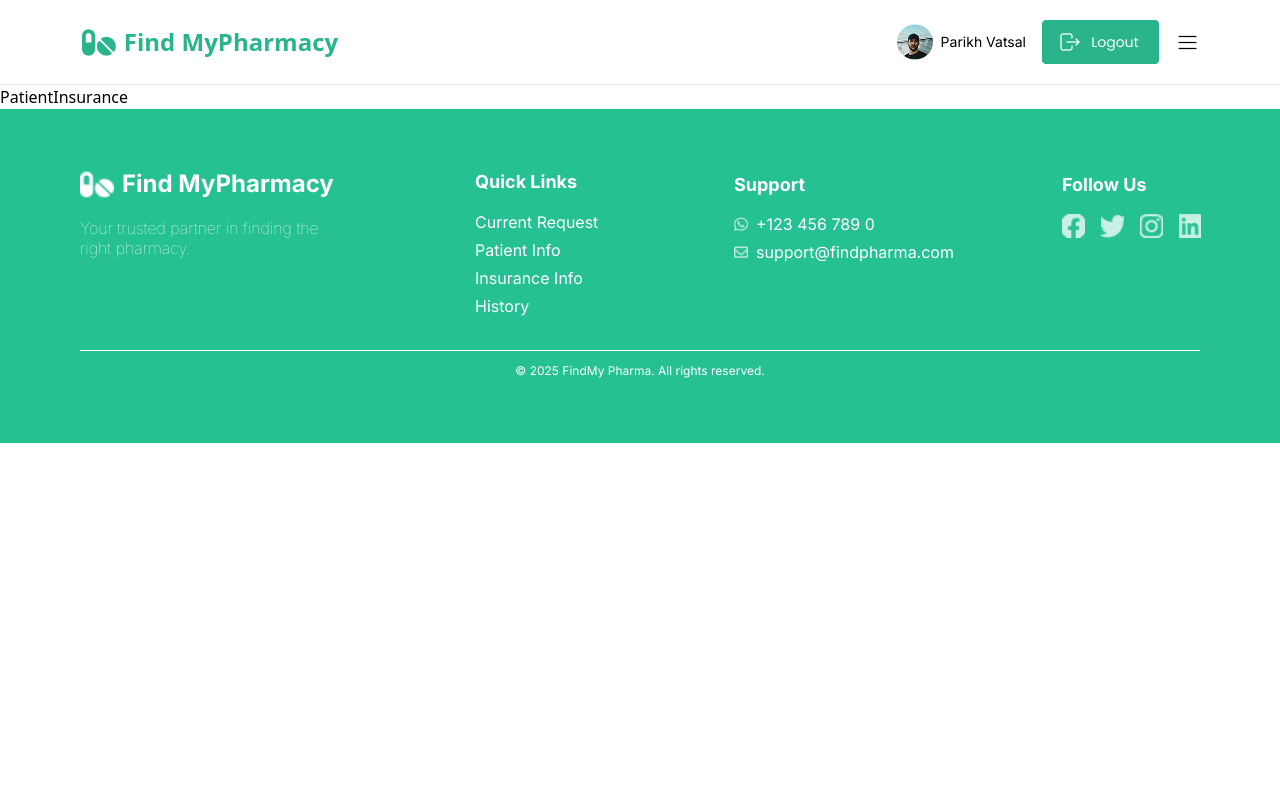
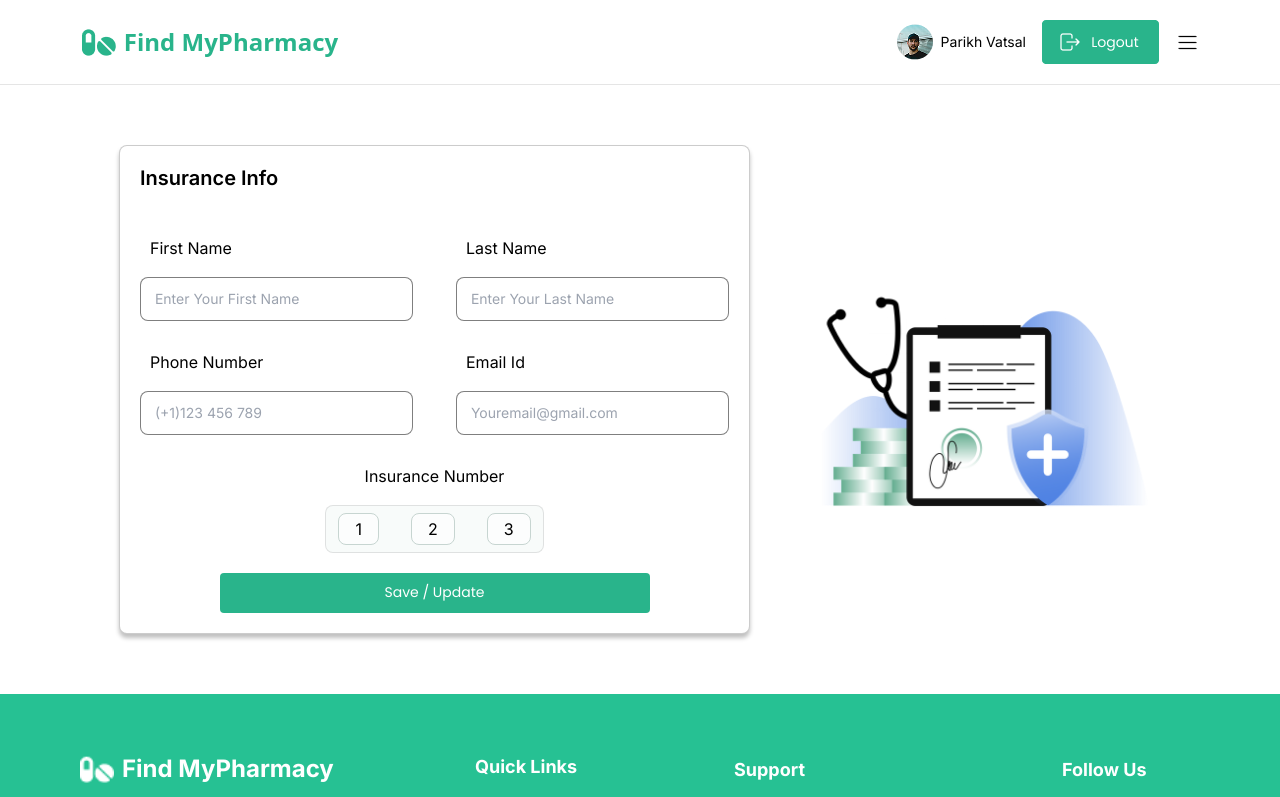
Before and after one commit to VatsalParikh0112/Pharmacy-website, a React (Vite) app: page /PatientHomepage/PatientInsurance in a window 1280 px wide. Shown: the top 797 px of the page. Built offline with nearby package versions, Linux system fonts and the light colour scheme.

Commit message:
insurance

```diff
--- a/src/pages/Patient/PatientInsurance.jsx
+++ b/src/pages/Patient/PatientInsurance.jsx
@@ -1,9 +1,106 @@
-import React from 'react'
+import React, { useState } from "react";
+import Insurance from "../../assets/Patient/Insurance.png";
 
 const PatientInsurance = () => {
+  const [activeButton, setActiveButton] = useState(null);
+
   return (
-    <div>PatientInsurance</div>
-  )
-}
+    <>
+      <div className=" flex flex-col w-full lg:items-center lg:justify-center lg:flex-row px-[16px] md:px-[32px] py-[30px] md:py-[60px] lg:py-[60px] gap-[24px] lg:gap-[49px] ">
+        <div className=" flex flex-col items-center order-1 lg:order-2 ">
+          <img
+            className=" w-[240px] h-[240px] md:w-[274px] md:h-[274px] lg:w-[362px] lg:h-[362px] "
+            src={Insurance}
+            alt=""
+          />
+        </div>
+        <div className=" flex flex-col items-start w-full lg:w-[631px] xl:w-[829px] rounded-[8px] border border-black/20 bg-white shadow-[0_4px_4px_0_rgba(0,0,0,0.25)] order-2 lg:order-1 gap-[24px] px-[20px] py-[20px] md:gap-[36px] ">
+          <div className=" font-inter font-semibold text-[20px] leading-[25.2px] ">
+            Insurance Info
+          </div>
+          <div className=" flex flex-col font-inter flex-start w-full gap-[20px] ">
+            <div className=" flex flex-col md:flex-row md:justify-between w-full gap-[16px] md:gap-[43px] ">
+              <div className=" flex flex-col gap-[8px] w-full ">
+                <div className=" py-[10px] px-[10px] text-[16px] leading-[22px] ">
+                  First Name
+                </div>
+                <input
+                  type="text"
+                  className="border cursor-text w-full rounded-[8px] border-[rgba(0,0,0,0.5)] text-[14px] leading-[22px] px-[10px] py-[10px] "
+                  placeholder=" Enter Your First Name "
+                />
+              </div>
+              <div className=" flex flex-col gap-[8px] w-full ">
+                <div className=" py-[10px] px-[10px] text-[16px] leading-[22px] ">
+                  Last Name
+                </div>
+                <input
+                  type="text"
+                  className="border cursor-text w-full rounded-[8px] border-[rgba(0,0,0,0.5)] text-[14px] leading-[22px] px-[10px] py-[10px] "
+                  placeholder=" Enter Your Last Name "
+                />
+              </div>
+            </div>
 
-export default PatientInsurance
+            <div className=" flex flex-col md:flex-row md:justify-between w-full gap-[16px] md:gap-[43px] ">
+              <div className=" flex flex-col gap-[8px] w-full ">
+                <div className=" py-[10px] px-[10px] text-[16px] leading-[22px] ">
+                  Phone Number
+                </div>
+                <input
+                  type="text"
+                  className="border cursor-text w-full rounded-[8px] border-[rgba(0,0,0,0.5)] text-[14px] leading-[22px] px-[10px] py-[10px] "
+                  placeholder=" (+1)123 456 789 "
+                />
+              </div>
+              <div className=" flex flex-col gap-[8px] w-full ">
+                <div className=" py-[10px] px-[10px] text-[16px] leading-[22px] ">
+                  Email Id
+                </div>
+                <input
+                  type="text"
+                  className="border cursor-text w-full rounded-[8px] border-[rgba(0,0,0,0.5)] text-[14px] leading-[22px] px-[10px] py-[10px] "
+                  placeholder=" Youremail@gmail.com "
+                />
+              </div>
+            </div>
+
+            <div className=" flex flex-col md:flex-row md:justify-between items-center w-full gap-[16px] md:gap-[43px] ">
+              <div className=" flex flex-col items-center gap-[8px] w-full ">
+                <div className=" py-[10px] px-[10px] text-[16px] leading-[22px] ">
+                  Insurance Number
+                </div>
+                <div className="flex items-center gap-[8px] md:gap-[16px] lg:gap-[32px] h-[48px] px-[12px] rounded-lg border border-black/10 bg-[rgba(242,248,246,0.5)]">
+                  {[1, 2, 3].map((num) => (
+                    <button
+                      key={num}
+                      onClick={() => setActiveButton(num)} // ✅ set active on click
+                      className={`flex h-[32px] py-[8px] px-[16px] justify-center items-center border rounded-[8px]
+              ${
+                activeButton === num
+                  ? "bg-[#29B48B] text-white border-[#29B48B]"
+                  : "bg-[#FCFDFD] text-black border-[#C7D5D1]"
+              }`}
+                    >
+                      {num}
+                    </button>
+                  ))}
+                </div>
+              </div>
+            </div>
+
+            <div>
+              <div className=" flex w-full items-center justify-center ">
+                <button className=" flex font-poppins w-full max-w-[430px] items-center justify-center rounded-[4px] bg-[#29B48B] text-white px-[16px] py-[10px] text-[14px] leading-[19.6px] ">
+                  Save / Update
+                </button>
+              </div>
+            </div>
+          </div>
+        </div>
+      </div>
+    </>
+  );
+};
+
+export default PatientInsurance;
```
Also changed, not shown: src/assets/Patient/Insurance.png (added).
